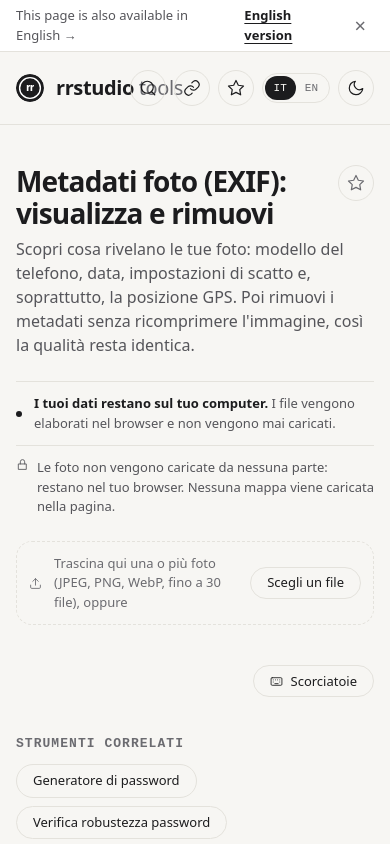
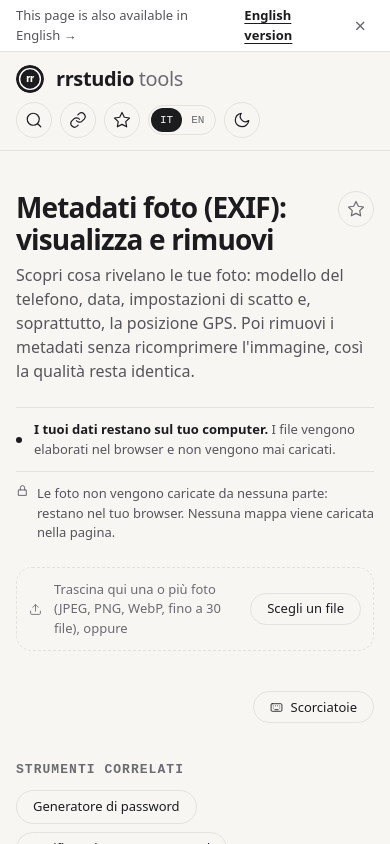
Before and after one commit to rrstudioapps/rrstudio-tools, an Angular app: page /exif-viewer in a window 390 px wide. Shown: the top 844 px of the page. Built offline with nearby package versions, Linux system fonts and the light colour scheme; a web font is replaced by a local one.

Commit message:
Header on narrow phones: logo and name on their own row above the buttons

```diff
--- a/src/app/shared/header.scss
+++ b/src/app/shared/header.scss
@@ -119,3 +119,22 @@
     padding-inline: 9px;
   }
 }
+
+// telefoni stretti: logo e nome sulla prima riga, sopra i pulsanti (con le icone di ricerca e catene non stanno più in una riga sola)
+@media (max-width: 560px) {
+  .bar-inner {
+    flex-wrap: wrap;
+    min-height: 0;
+    padding-block: var(--space-3);
+    row-gap: var(--space-2);
+  }
+  .brand {
+    flex: 1 0 100%;
+    margin-right: 0;
+  }
+  .actions {
+    flex: 1 0 100%;
+    flex-wrap: wrap;
+    justify-content: flex-start;
+  }
+}
```
